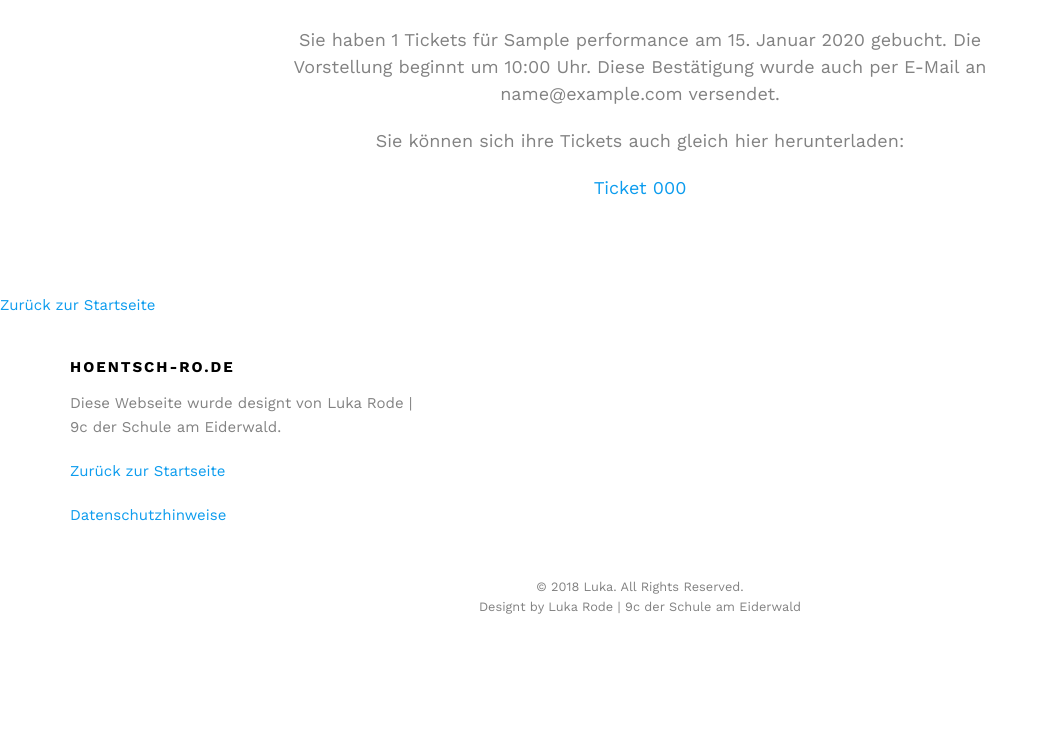
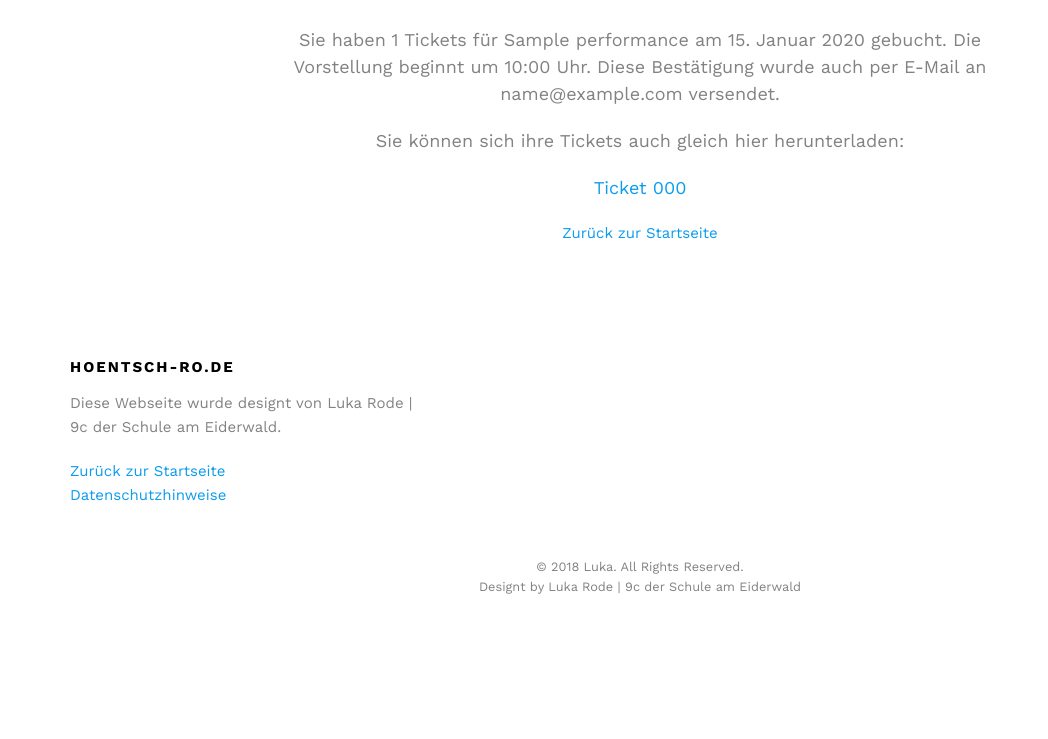
Before and after one commit to hoentschrode/saew-ticket-system, a Django app: page /booking/000/confirmation/ in a window 1280 px wide. Shown: the part 1130-1869 px from the top of the page, without its empty margins (0-1048 px from the left). After the commit the page ends 1724 px from the top, so only its background shows below. Run offline with Django 3.2, Linux system fonts and the light colour scheme; tables that the repository leaves empty hold one stand-in row (values such as "Sample post"); some libraries are stand-ins or nearby versions; some web fonts are replaced.

Commit message:
Some style tweaks

```diff
--- a/booking/templates/booking/base.html
+++ b/booking/templates/booking/base.html
@@ -65,7 +65,13 @@
                         <div class="col-md-4 fh5co-widget ">
                             <h3>Hoentsch-ro.de</h3>
                             <p>Diese Webseite wurde designt von Luka Rode | 9c der Schule am Eiderwald.</p>
-                            <p><a href="{% url 'booking:index' %}">Zurück zur Startseite</a></p>
+                            {% if current_view == 'booking' %}
+                                <div class="js-top">
+                                    <a href="#" class="js-gotop">Zurück zur Startseite</i></a>
+                                </div>
+                            {% else %}
+                                <p><a href ="{% url 'booking:index' %}">Zurück zur Startseite</a></p>
+                            {% endif %}
                             <p><a href="{% url 'booking:policies' %}">Datenschutzhinweise</a></p>
                         </div>
 
--- a/booking/templates/booking/confirmation.html
+++ b/booking/templates/booking/confirmation.html
@@ -11,15 +11,15 @@
                     Diese Bestätigung wurde auch per E-Mail an {{ booking.email }} versendet.</p>
                 <p>Sie können sich ihre Tickets auch gleich hier herunterladen:</p>
                 <p>
-                    <p>
-                        {% for ticket in tickets %}
-                            <a href="{% url 'booking:pdf' ticket.code %}">Ticket {{ ticket.code }}</a><br/>
-                        {% endfor %}
-                    </p>
+                    {% for ticket in tickets %}
+                        <a href="{% url 'booking:pdf' ticket.code %}">Ticket {{ ticket.code }}</a><br/>
+                    {% endfor %}
                 </p>
+                <div class="js-top">
+                    <a href="{% url 'booking:index' %}">Zurück zur Startseite</a>
+                </div>
             </div>
         </div>
     </div>
 
-    <a href="{% url 'booking:index' %}">Zurück zur Startseite</a>
 {% endblock %}
--- a/booking/views.py
+++ b/booking/views.py
@@ -105,7 +105,7 @@
             except Exception:
                 pass
 
-            return HttpResponseRedirect(reverse('booking:confirmation', args=(booking.code,), ))
+            return HttpResponseRedirect(reverse('booking:confirmation', args=(booking.code,), ) + '#order_confirmation')
         else:
             return render(request, self.template_name, context={'form': form})
 
```
